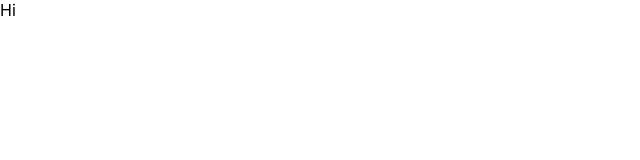
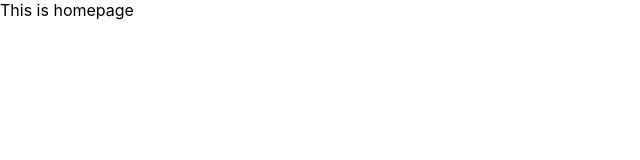
Before and after one commit to akash-100000/Box-office, a React (Create React App) app: page / in a window 1280 px wide. Shown: the top 160 px of the page, without its empty margins (0-640 px from the left). Built offline with nearby package versions, Linux system fonts and the light colour scheme.

Commit message:
added react router

```diff
--- a/package.json
+++ b/package.json
@@ -8,6 +8,8 @@
     "@testing-library/user-event": "^13.5.0",
     "react": "^18.2.0",
     "react-dom": "^18.2.0",
+    "react-router": "^5.2.0",
+    "react-router-dom": "^5.2.0",
     "react-scripts": "4.0.3",
     "web-vitals": "^2.1.4",
     "workbox-background-sync": "^6.5.3",
--- a/src/App.js
+++ b/src/App.js
@@ -1,12 +1,15 @@
 import React from 'react';
-
+import {Switch,Route} from 'react-router-dom'
 
 
 function App() {
-  return (
-    <div>
-      Hi
-    </div>
+  return(
+    <Switch>
+      <Route exact path="/">This is homepage</Route>
+      <Route exact path="/starred">This is starred</Route>
+      <Route>This is 404</Route>
+
+    </Switch>
   );
 }
 
--- a/src/index.js
+++ b/src/index.js
@@ -1,5 +1,6 @@
 import React from 'react';
 import ReactDOM from 'react-dom/client';
+import {BrowserRouter} from 'react-router-dom'
 import './index.css';
 import App from './App';
 import * as serviceWorkerRegistration from './serviceWorkerRegistration';
@@ -7,8 +8,9 @@
 
 const root = ReactDOM.createRoot(document.getElementById('root'));
 root.render(
-
+ <BrowserRouter>
     <App />
+ </BrowserRouter>
 
 );
 
```
Also changed, not shown: 1 other file (tests, documents, lock files or other folders).
